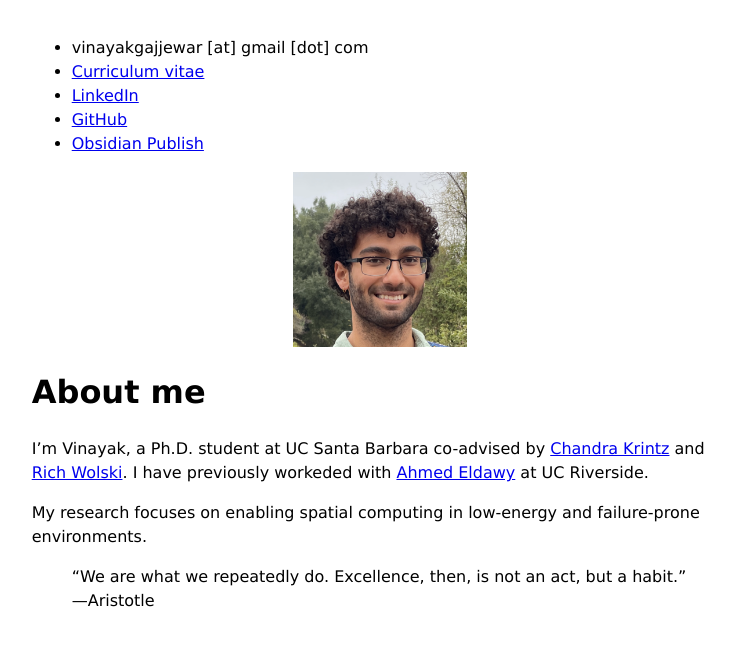
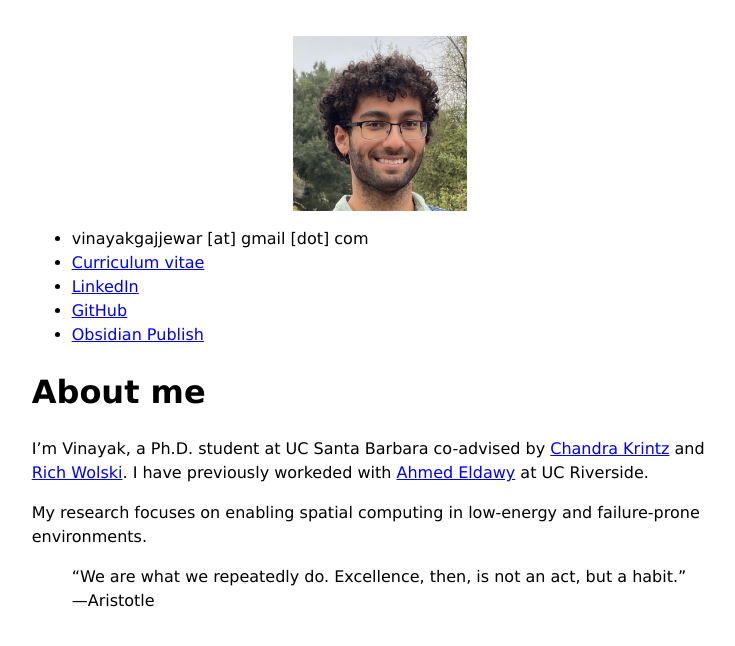
Before and after one commit to vinayakgajjewar/vinayakgajjewar.github.io, a Jekyll site: the page built from index.md, in a window 1280 px wide. Shown: the top 646 px of the page, without its empty margins (260-995 px from the left). Built offline with Jekyll 4.4.1, drawn with Linux system fonts in a browser that asks for light colours.

Commit message:
img goes first

```diff
--- a/index.md
+++ b/index.md
@@ -2,14 +2,14 @@
 title: Vinayak's homepage
 layout: default
 ---
+
+![Vinayak headshot](assets/square-pfp.png)
 
 - vinayakgajjewar [at] gmail [dot] com
 - [Curriculum vitae](assets/cv.pdf)
 - [LinkedIn](https://www.linkedin.com/in/vinayak-gajjewar-464806195/)
 - [GitHub](https://github.com/vinayakgajjewar)
 - [Obsidian Publish](https://publish.obsidian.md/cataquack/Homepage)
-
-![Vinayak headshot](assets/square-pfp.png)
 
 # About me
 
```
